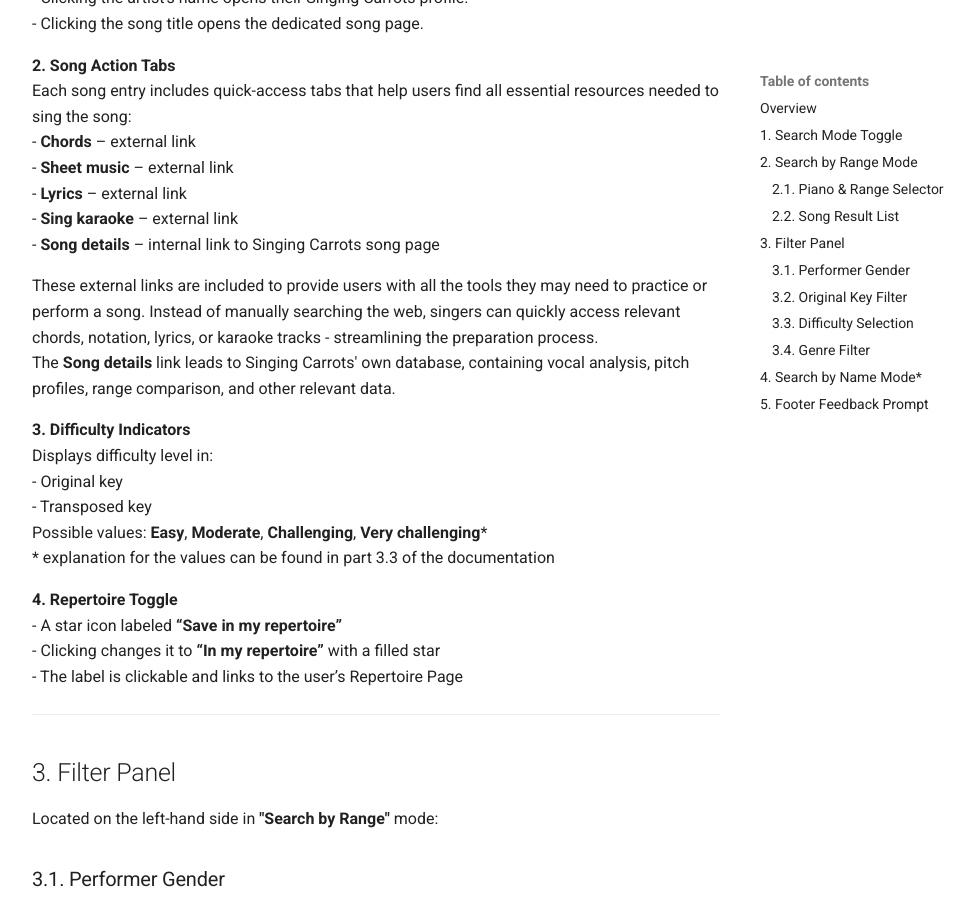
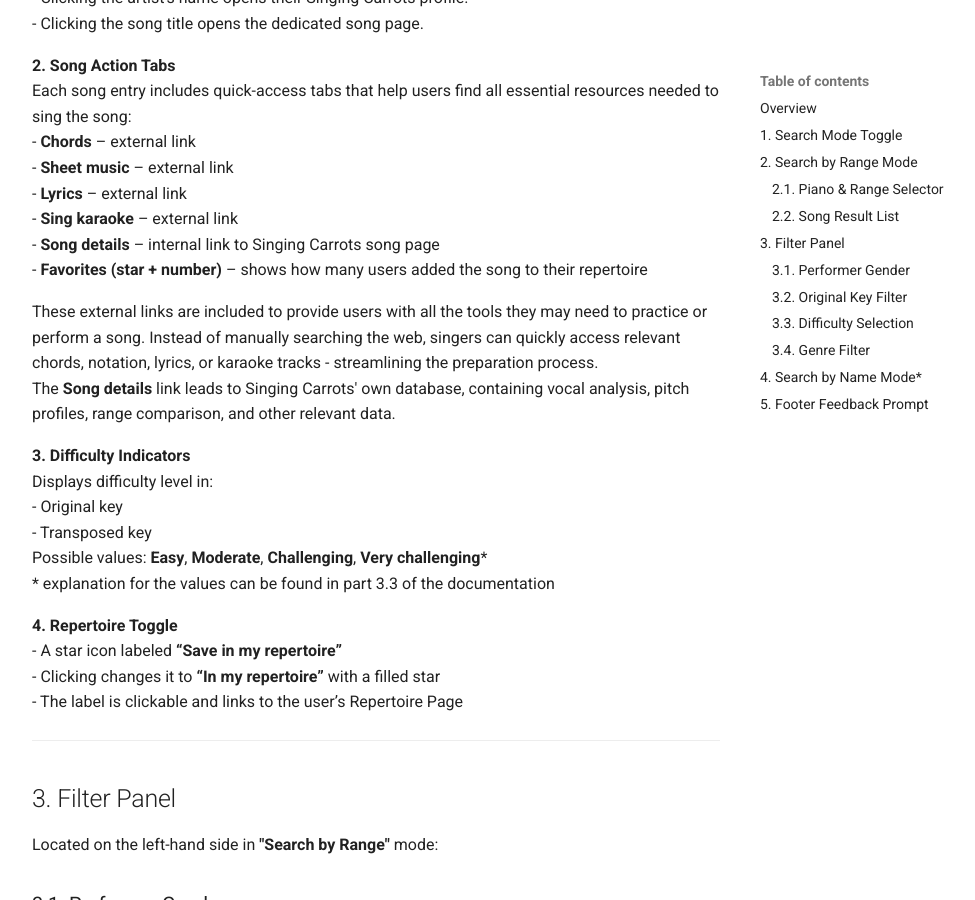
Before and after one commit to singingcarrots/docs, an MkDocs documentation site: the page built from docs/find-songs-by-vocal-range-or-name.md, in a window 1280 px wide and 900 px high, scrolled down 1389 px. Shown: the whole window, without its empty margins (264-1239 px from the left). Built offline with MkDocs 1.6.1 and Material for MkDocs 9.7.7, drawn with Linux system fonts in a browser that asks for light colours.

Commit message:
Update Pages “find-songs-by-vocal-range-or-name”

```diff
--- a/docs/find-songs-by-vocal-range-or-name.md
+++ b/docs/find-songs-by-vocal-range-or-name.md
@@ -53,6 +53,7 @@
 - **Lyrics** – external link
 - **Sing karaoke** – external link
 - **Song details** – internal link to Singing Carrots song page
+- **Favorites (star + number)** – shows how many users added the song to their repertoire
 
 These external links are included to provide users with all the tools they may need to practice or perform a song. Instead of manually searching the web, singers can quickly access relevant chords, notation, lyrics, or karaoke tracks - streamlining the preparation process.
 The **Song details** link leads to Singing Carrots' own database, containing vocal analysis, pitch profiles, range comparison, and other relevant data.
```
